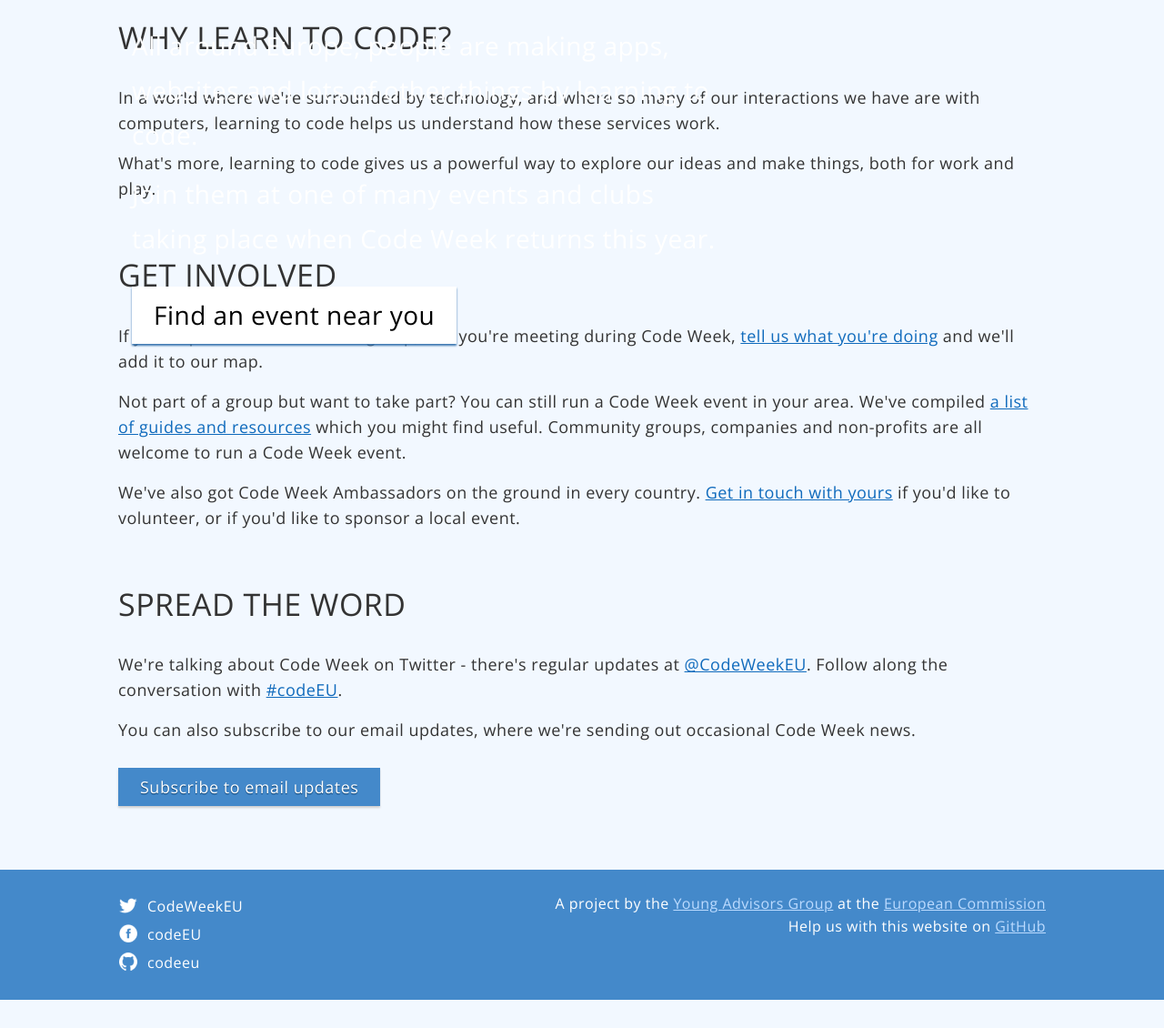
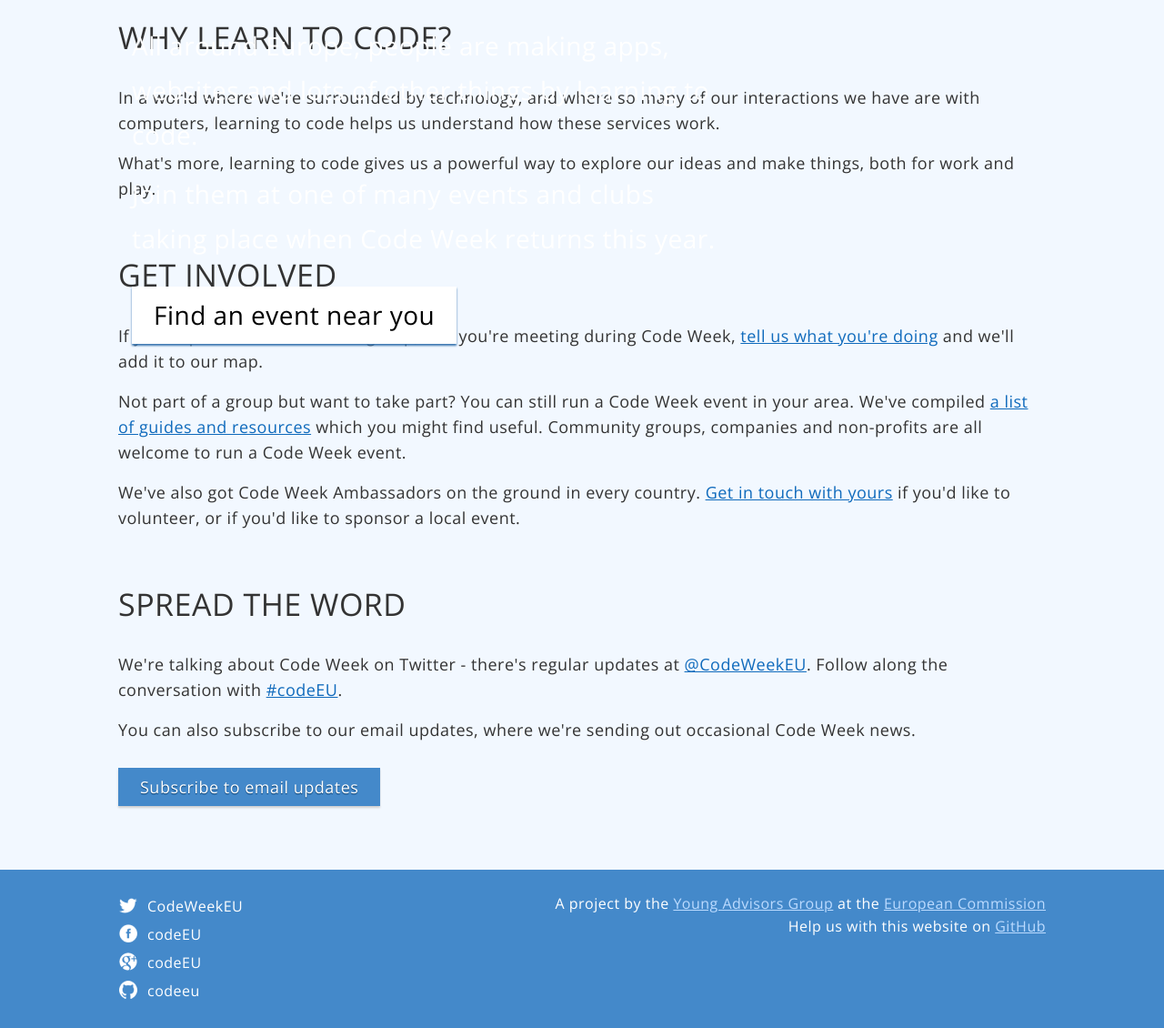
Before and after one commit to codeeu/codeeu.github.io, a Jekyll site: the page built from index.html, in a window 1280 px wide, cut to the strip 557-1687 px from the top of the page. Shown: the whole strip at 91% size. Built offline with Jekyll 4.4.1, drawn with Linux system fonts in a browser that asks for light colours; nearby versions of some CDN libraries; Markdown is read by kramdown in place of the engine named in the settings; before the commit the page ends 1656 px from its top, so only the background shows below that.

Commit message:
google plus page link added to footer

```diff
--- a/_layouts/default.html
+++ b/_layouts/default.html
@@ -8,7 +8,8 @@
 
   <meta charset="utf-8">
   <meta name="viewport" content="width=device-width">
-
+  <meta name="description" content="October 11 - 17, 2014: a week to celebrate coding in Europe, encouraging citizens to learn more about technology, and connecting communities and organizations who can help you learn coding." />
+  <meta property="og:image" content="/img/codeweekEU-logo-600.png" />
   <title>Europe Code Week 2014 - {{ page.title }}</title>
 
 </head>
@@ -22,6 +23,7 @@
       <ul class="links col-md-4">
         <li><a href="https://twitter.com/codeweekeu" title="@CodeWeekEU on Twitter" class="twitter">CodeWeekEU</a></li>
         <li><a href="https://www.facebook.com/codeEU" title="Europe Code Week on Facebook" class="facebook">codeEU</a></li>
+        <li><a href="https://plus.google.com/+CodeweekEu/" title="Europe Code Week on Google+" class="google">codeEU</a></li>
         <li><a href="https://github.com/codeeu" title="CodeEU on GitHub" class="github">codeeu</a></li>
       </ul>
       <div class="team links col-md-8">
--- a/stylesheets/core.css
+++ b/stylesheets/core.css
@@ -403,6 +403,9 @@ footer ul.links li a.facebook {
 footer ul.links li a.github {
   background-image: url('/images/links-github.png');
 }
+footer ul.links li a.google {
+  background-image: url('/images/links-google.png');
+}
 
 @media (max-width: 1020px){
   footer ul.links {
```
Also changed, not shown: images/links-google.png (added).
